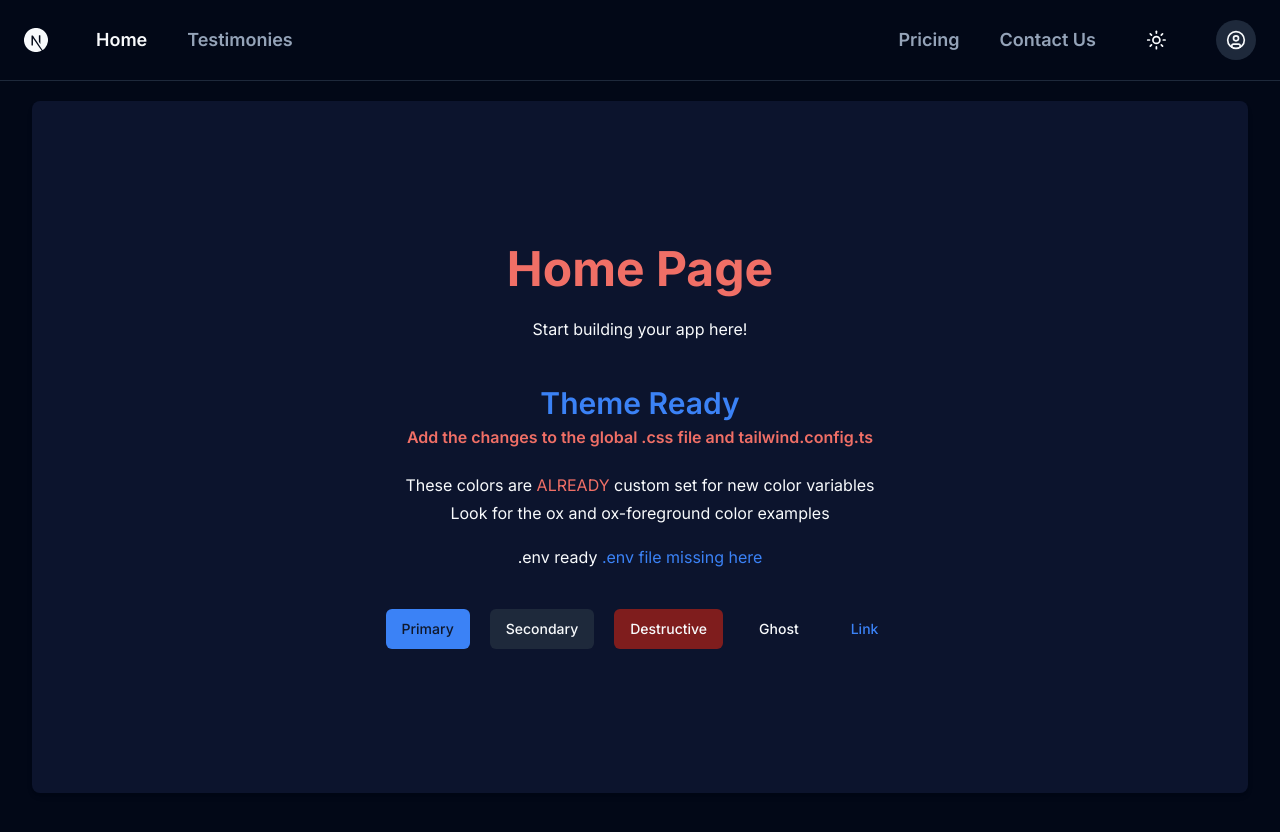
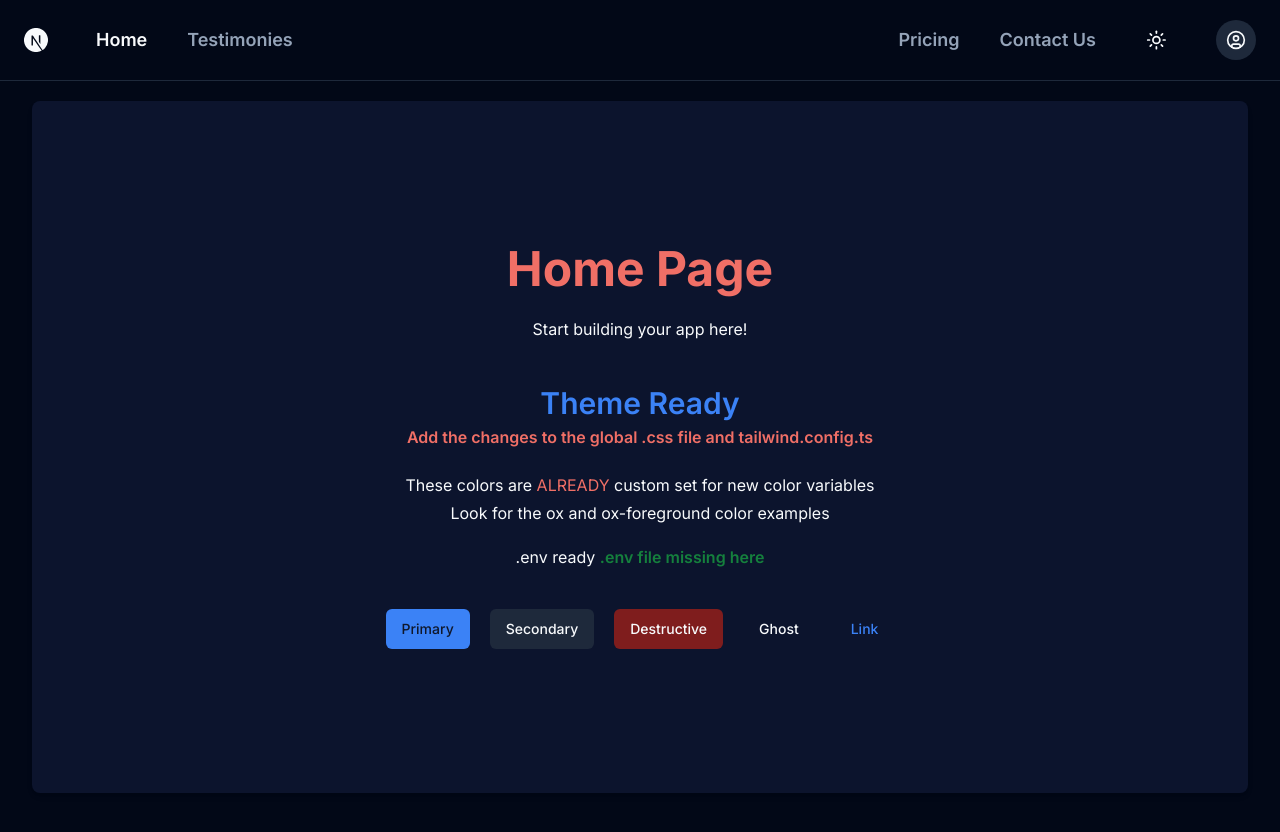
Before and after one commit to oleivahn/ehc-paytracker, a Next.js app: page / in a window 1280 px wide. Shown: the top 832 px of the page. Built offline with nearby package versions, Linux system fonts and the light colour scheme.

Commit message:
console colors

```diff
--- a/components/Theme-Hero.tsx
+++ b/components/Theme-Hero.tsx
@@ -23,7 +23,7 @@ const Hero = () => {
         <p>Look for the ox and ox-foreground color examples</p>
         <p className="py-4">
           .env ready{" "}
-          <span className="text-primary">
+          <span className="font-semibold text-green-700">
             {process.env?.TEST_VAR_2 || ".env file missing here"}
           </span>
         </p>
```
